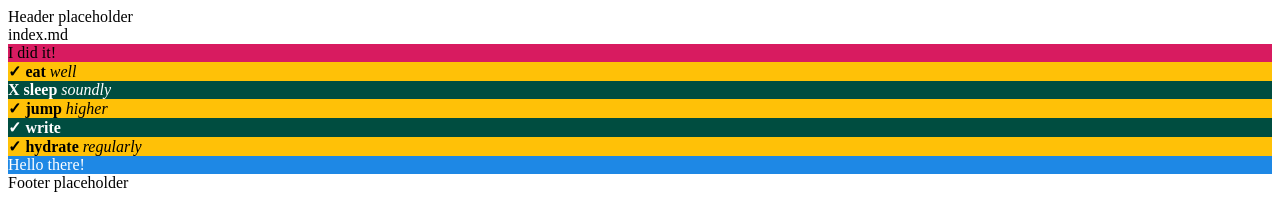
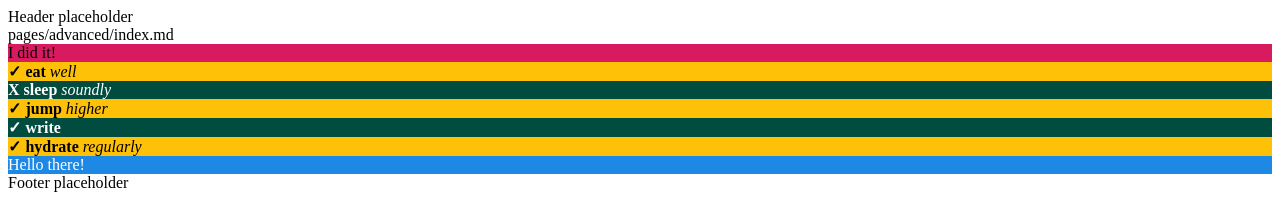
Before and after one commit to stackbit-projects/majestic-artichoke-a867b, a Jekyll site: the page built from pages/advanced/index.md, in a window 1280 px wide. Shown: the top 208 px of the page. Built offline with Jekyll 4.4.1, drawn with Linux system fonts in a browser that asks for light colours.

Commit message:
advanced_page.html: changed

```diff
--- a/_layouts/advanced_page.html
+++ b/_layouts/advanced_page.html
@@ -1,7 +1,7 @@
 ---
 layout: standard_header_footer
 ---
-<article class="xyzzy" data-sb-object-id="{{ page.url }}">{{ page.name }}
+<article class="xyzzy" data-sb-object-id="{{ page.url }}">{{ page.path }}
   {% for section in page.sections %}
     {% assign sectionType = section.type %}
     {% if section and sectionType %}
```
